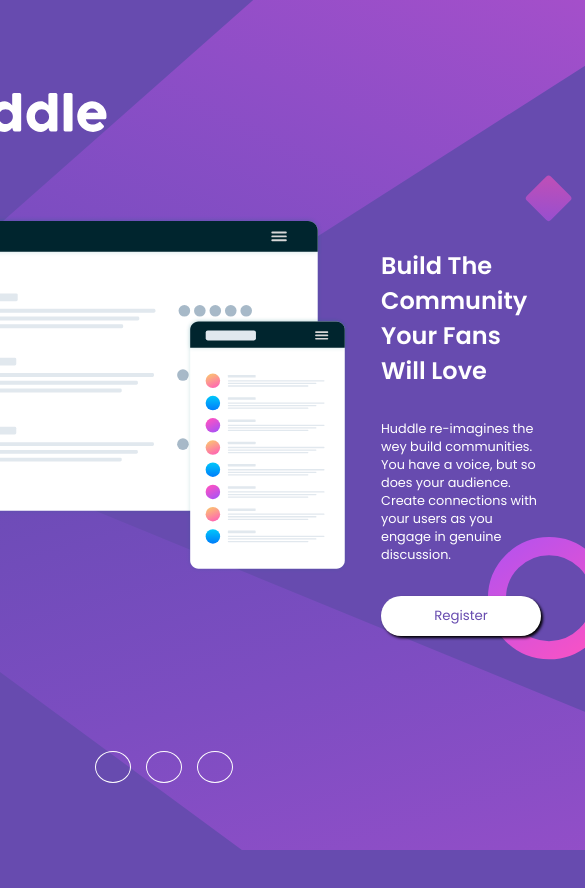
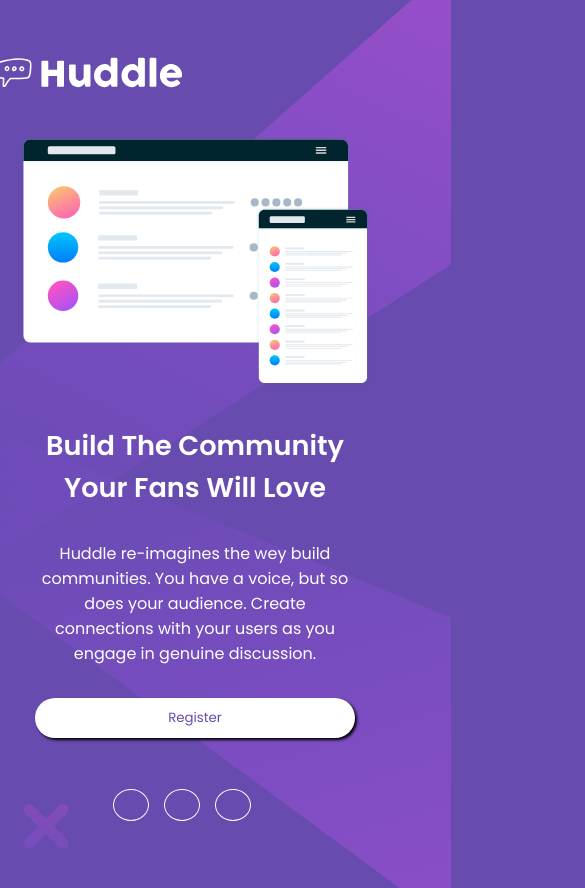
Before and after one commit to Yago14/Huddle, a plain HTML site: page index.html in a window 390 px wide. Shown: the whole page, 585 px wide, since content can reach past the window. Before the commit the page ends 850 px from the top, so only its background shows below. Drawn offline with Linux system fonts and the light colour scheme.

Commit message:
Atualização no arquivo  responsive

```diff
--- a/src/css/estilos.css
+++ b/src/css/estilos.css
@@ -1,6 +1,7 @@
 html {
       height: 100vh;
-      width: 100vw;
+      width: 100%;
+      overflow: hidden;
 
 }
 
@@ -17,7 +18,7 @@
 }
 
 .container {
-      max-width: 100vw;
+      max-width: 100%;
       max-width: 100vh;
       display: flex;
       flex-direction: column;
--- a/src/css/responsive.css
+++ b/src/css/responsive.css
@@ -1,67 +1,135 @@
-@media(max-width:375px)
-{
-      html{
-      width: 100%;
-      height: 100%;
+@media(max-width:750px) {
+      main {
+            flex-wrap: wrap;
+            align-items: center;
+            justify-content: center;
       }
-      body{
+
+      header {
+            margin-top: 0;
+      }
+
+      .logo {
+            width: 200px;
+
+      }
+
+      .banner {
+            margin: 0;
+      }
+
+      .banner img {
+            width: 400px;
+      }
+
+      aside {
+            padding: 0 3rem;
+            margin: 0;
+            align-items: center;
+            text-align: center;
+      }
+
+      aside h2 {
+            font-size: 1.7em;
+            text-align: center;
+      }
+
+      aside p {
+            font-size: 1em;
+
+      }
+
+
+      .btn {
+            width: 20rem;
+      }
+      footer{
+            justify-content: center;
+      }
+
+
+}
+@media(max-width:500px){
+      .banner img{
+            width: 350px;
+      }
+}
+
+@media(max-width:375px) {
+      html {
+            width: 100%;
+            height: 100%;
+
+      }
+
+      body {
             width: 100%;
             height: 100%;
       }
-      .container{
+
+      .container {
             width: 100%;
             background-image: url("/images/bg-mobile.svg");
             background-repeat: no-repeat;
             background-size: contain;
             padding: 0;
-
             justify-content: center;
             margin: 0 auto;
 
       }
-      header{
+
+      header {
             flex-direction: row;
-           align-items: flex-start;
+            align-items: flex-start;
       }
-      .logo{
+
+      .logo {
             width: 150PX;
-            margin-left: 2rem;
+            margin: 2rem 2rem 0  ;
       }
-      main{
+
+      main {
             flex-direction: column;
             max-width: 100%;
             max-height: 100%;
       }
-      .banner{
-            max-width:100% ;
+
+      .banner {
+            max-width: 100%;
             max-height: 100%;
-           margin: 0 2rem 0 0;
+            margin: 0;
       }
-      .banner img{
+
+      .banner img {
             width: 320px;
             margin: 0 2rem;
       }
-      aside{
+
+      aside {
             padding: 2rem;
             text-align: center;
             margin: 0;
       }
-      aside h2{
+
+      aside h2 {
             font-weight: 600;
             font-size: 1.7em;
 
       }
-      aside p{
+
+      aside p {
             font-size: 1em;
             font-weight: lighter;
       }
-      .btn{
+
+      .btn {
             margin: 2rem auto;
             width: 12rem;
       }
-      .icons{
-           width: 100%;
-           justify-content: center;
+
+      .icons {
+            width: 100%;
+            justify-content: center;
       }
 
 
```
